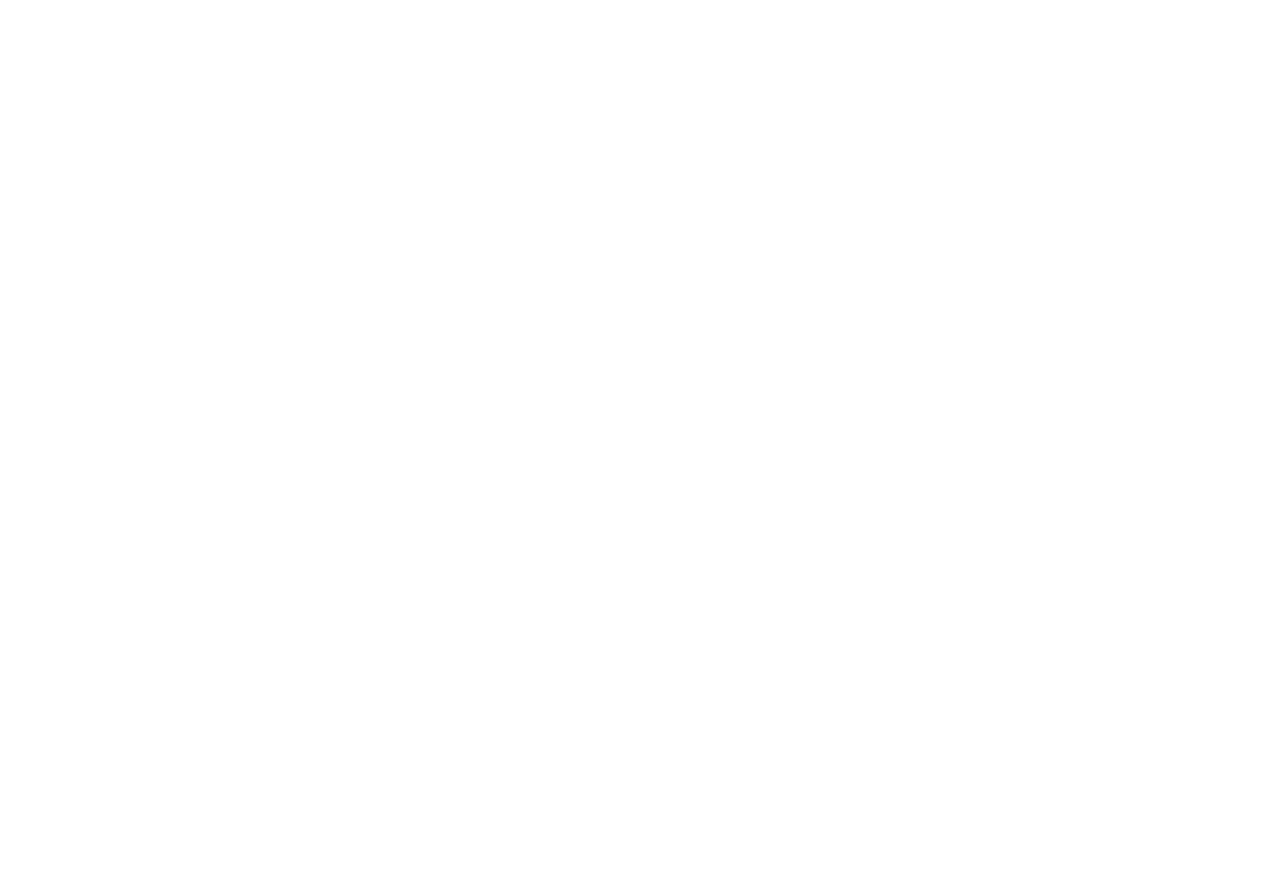
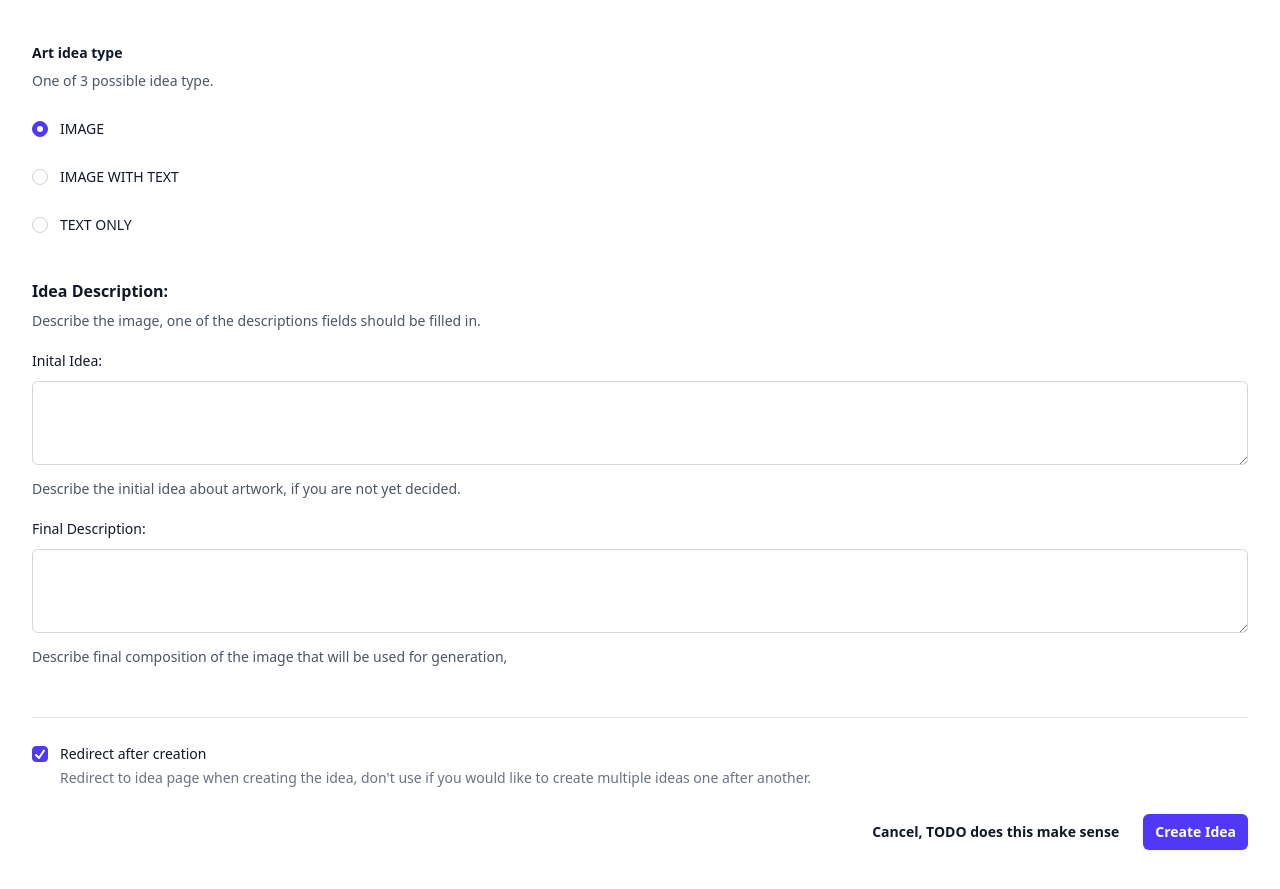
Before and after one commit to leropo00/frontend_digital_art, a Vue app in the folder app/: page /create_art_idea in a window 1280 px wide. Shown: the part 227-1116 px from the top of the page. Before the commit the page ends 800 px from the top, so only its background shows below. Built offline with nearby package versions, Linux system fonts and the light colour scheme; no server answers.

Commit message:
renamed stores according to vue 3 naming conventions

```diff
--- a/app/src/pages/ArtIdeaList.vue
+++ b/app/src/pages/ArtIdeaList.vue
@@ -29,7 +29,7 @@
 
 <script setup lang="ts">
 import { computed, onMounted, ref } from 'vue'
-import useArtIdeasStore from '@/stores/artIdeasStore'
+import useArtIdeasStore from '@/stores/useArtIdeasStore'
 
 
 const ideasLists = useArtIdeasStore()
--- a/app/src/pages/CreateArtIdea.vue
+++ b/app/src/pages/CreateArtIdea.vue
@@ -1,7 +1,110 @@
 <template>
-    CREATE ART IDEA
+    <div class="space-y-12">
+      <div class="border-b border-gray-900/10 pb-12">
+        <h2 class="text-base/7 font-semibold text-gray-900">Create a new Art Idea</h2>
+
+        <div class="mt-10">
+          <div class="sm:col-span-4">
+            <label for="username" class="block text-sm/6 font-medium text-gray-900">Art Idea Identifier:</label>
+            <div class="mt-2">
+              <div class="flex items-center rounded-md bg-white pl-3 outline-1 -outline-offset-1 outline-gray-300 focus-within:outline-2 focus-within:-outline-offset-2 focus-within:outline-indigo-600">
+                <input type="text" name="username" id="username" class="block min-w-0 grow bg-white py-1.5 pr-3 pl-1 text-base text-gray-900 placeholder:text-gray-400 focus:outline-none sm:text-sm/6" placeholder="Unique simple identifier" />
+              </div>
+            </div>
+            <p class="mt-3 text-sm/6 text-gray-600">Unique identifier of the idea, this is more akin to project name, than to actual title, should be globally unique.</p>
+          </div>
+
+          <div class="mt-10">
+             <fieldset>
+                <legend class="text-sm/6 font-semibold text-gray-900">Art idea type</legend>
+                <p class="mt-1 text-sm/6 text-gray-600">One of 3 possible idea type.</p>
+
+                <div class="mt-6 space-y-6">
+                <div class="flex items-center gap-x-3">
+                    <input id="push-everything" name="art-idea-type" type="radio"
+                        :value="IDEA_TYPE_IMAGE" checked=""
+                        class="relative size-4 appearance-none rounded-full border border-gray-300 bg-white before:absolute before:inset-1 before:rounded-full before:bg-white not-checked:before:hidden checked:border-indigo-600 checked:bg-indigo-600 focus-visible:outline-2 focus-visible:outline-offset-2 focus-visible:outline-indigo-600 disabled:border-gray-300 disabled:bg-gray-100 disabled:before:bg-gray-400 forced-colors:appearance-auto forced-colors:before:hidden" />
+                    <label for="push-everything" class="block text-sm/6 font-medium text-gray-900">IMAGE</label>
+                </div>
+                <div class="flex items-center gap-x-3">
+                    <input id="push-email" name="art-idea-type" type="radio"
+                        :value="IDEA_TYPE_IMAGE_TEXT"
+                        class="relative size-4 appearance-none rounded-full border border-gray-300 bg-white before:absolute before:inset-1 before:rounded-full before:bg-white not-checked:before:hidden checked:border-indigo-600 checked:bg-indigo-600 focus-visible:outline-2 focus-visible:outline-offset-2 focus-visible:outline-indigo-600 disabled:border-gray-300 disabled:bg-gray-100 disabled:before:bg-gray-400 forced-colors:appearance-auto forced-colors:before:hidden" />
+                    <label for="push-email" class="block text-sm/6 font-medium text-gray-900">IMAGE WITH TEXT</label>
+                </div>
+                <div class="flex items-center gap-x-3">
+                    <input id="push-nothing" name="art-idea-type" type="radio"
+                        :value="IDEA_TYPE_TEXT_ONLY"
+                        class="relative size-4 appearance-none rounded-full border border-gray-300 bg-white before:absolute before:inset-1 before:rounded-full before:bg-white not-checked:before:hidden checked:border-indigo-600 checked:bg-indigo-600 focus-visible:outline-2 focus-visible:outline-offset-2 focus-visible:outline-indigo-600 disabled:border-gray-300 disabled:bg-gray-100 disabled:before:bg-gray-400 forced-colors:appearance-auto forced-colors:before:hidden" />
+                    <label for="push-nothing" class="block text-sm/6 font-medium text-gray-900">TEXT ONLY</label>
+                </div>
+                </div>
+            </fieldset>
+            </div>
+
+
+          <div class="border-b border-gray-900/10 pb-12 mt-10">
+            <h2 class="text-base/7 font-semibold text-gray-900">Idea Description:</h2>
+            <p class="mt-1 text-sm/6 text-gray-600">Describe the image, one of the descriptions fields should be filled in.</p>
+
+            <div class="col-span-full mt-4">
+                <label for="about" class="block text-sm/6 font-medium text-gray-900">Inital Idea:</label>
+                <div class="mt-2">
+                <textarea name="about" id="about" rows="3" class="block w-full rounded-md bg-white px-3 py-1.5 text-base text-gray-900 outline-1 -outline-offset-1 outline-gray-300 placeholder:text-gray-400 focus:outline-2 focus:-outline-offset-2 focus:outline-indigo-600 sm:text-sm/6" />
+                </div>
+                <p class="mt-3 text-sm/6 text-gray-600">Describe the initial idea about artwork, if you are not yet decided.</p>
+            </div>
+
+            <div class="col-span-full mt-4">
+                <label for="about" class="block text-sm/6 font-medium text-gray-900">Final Description:</label>
+                <div class="mt-2">
+                <textarea name="about" id="about" rows="3" class="block w-full rounded-md bg-white px-3 py-1.5 text-base text-gray-900 outline-1 -outline-offset-1 outline-gray-300 placeholder:text-gray-400 focus:outline-2 focus:-outline-offset-2 focus:outline-indigo-600 sm:text-sm/6" />
+                </div>
+                <p class="mt-3 text-sm/6 text-gray-600">Describe final composition of the image that will be used for generation,</p>
+            </div>
+          </div>
+
+          <div class="col-span-full">
+            <div class="mt-6 space-y-6">
+                <div class="flex gap-3">
+                    <div class="flex h-6 shrink-0 items-center">
+                    <div class="group grid size-4 grid-cols-1">
+                        <input id="comments" aria-describedby="comments-description" name="comments" type="checkbox" checked="" class="col-start-1 row-start-1 appearance-none rounded-sm border border-gray-300 bg-white checked:border-indigo-600 checked:bg-indigo-600 indeterminate:border-indigo-600 indeterminate:bg-indigo-600 focus-visible:outline-2 focus-visible:outline-offset-2 focus-visible:outline-indigo-600 disabled:border-gray-300 disabled:bg-gray-100 disabled:checked:bg-gray-100 forced-colors:appearance-auto" />
+                        <svg class="pointer-events-none col-start-1 row-start-1 size-3.5 self-center justify-self-center stroke-white group-has-disabled:stroke-gray-950/25" viewBox="0 0 14 14" fill="none">
+                        <path class="opacity-0 group-has-checked:opacity-100" d="M3 8L6 11L11 3.5" stroke-width="2" stroke-linecap="round" stroke-linejoin="round" />
+                        <path class="opacity-0 group-has-indeterminate:opacity-100" d="M3 7H11" stroke-width="2" stroke-linecap="round" stroke-linejoin="round" />
+                        </svg>
+                    </div>
+                    </div>
+                    <div class="text-sm/6">
+                    <label for="comments" class="font-medium text-gray-900">Redirect after creation</label>
+                    <p id="comments-description" class="text-gray-500">Redirect to idea page when creating the idea,
+                             don't use if you would like to create multiple ideas one after another.</p>
+                    </div>
+                </div>
+            </div>
+          </div>
+
+          <div class="col-span-full">
+              <div class="mt-6 flex items-center justify-end gap-x-6">
+                <button type="button" class="text-sm/6 font-semibold text-gray-900">Cancel, TODO does this make sense</button>
+                <button type="submit"
+                     class="rounded-md bg-indigo-600 px-3 py-2 text-sm font-semibold text-white shadow-xs hover:bg-indigo-500 focus-visible:outline-2 focus-visible:outline-offset-2 focus-visible:outline-indigo-600">
+                    Create Idea
+                </button>
+              </div>
+          </div>
+        </div>
+      </div>
+
+    </div>
+
 </template>
 
 
 <script setup lang="ts">
+import {IDEA_TYPE_IMAGE, IDEA_TYPE_IMAGE_TEXT, IDEA_TYPE_TEXT_ONLY} from '@/constants'
+
+// TODO create the
+
 </script>
--- a/app/src/pages/ReferenceMaterialList.vue
+++ b/app/src/pages/ReferenceMaterialList.vue
@@ -29,7 +29,7 @@
 
 <script setup lang="ts">
 import { computed, onMounted, ref } from 'vue'
-import useReferenceMaterialStore from '../stores/referenceMaterialStore'
+import useReferenceMaterialStore from '@/stores/useReferenceMaterialStore'
 
 const referenceMaterialStore = useReferenceMaterialStore()
 const itemsList = computed(() => referenceMaterialStore.data);
```
Also changed, not shown: app/src/stores/useArtIdeasStore.ts (renamed from app/src/stores/artIdeasStore.ts), app/src/stores/useReferenceMaterialStore.ts (renamed from app/src/stores/referenceMaterialStore.ts).
